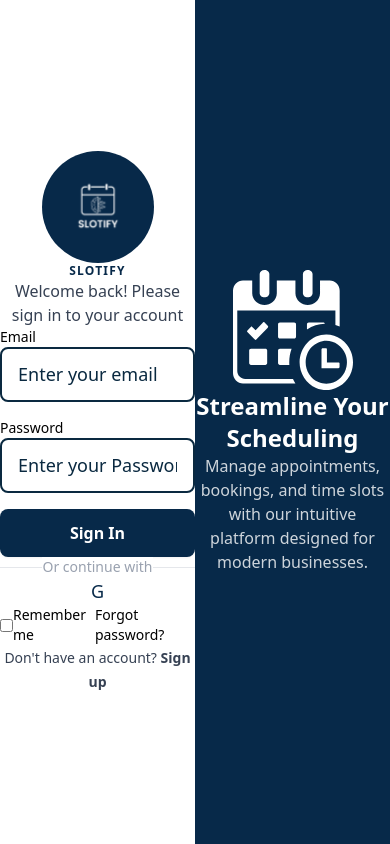
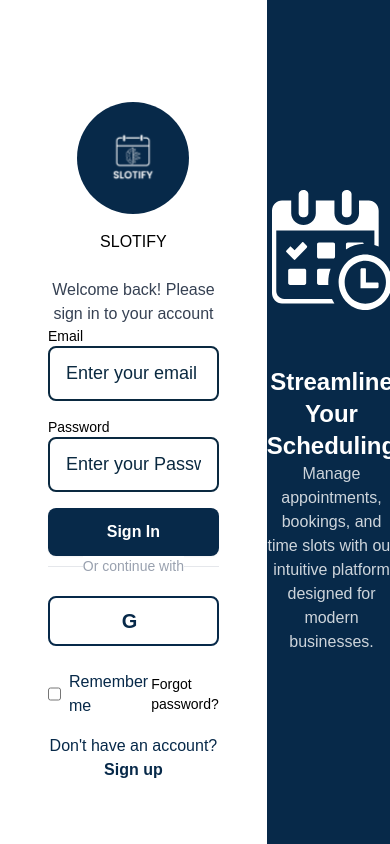
Before and after one commit to Hussein-Alayan/Slotify, a Next.js app in the folder client/: page /auth/login in a window 390 px wide. Built offline with nearby package versions, Linux system fonts and the light colour scheme.

Commit message:
improved styling, and responsive design

```diff
--- /dev/null
+++ b/client/src/app/auth/login/page.module.css
@@ -0,0 +1,68 @@
+.googleBtn {
+  width: 100%;
+  max-width: 28rem;
+  border: 2px solid var(--color-primary);
+  border-radius: 0.5rem;
+  padding: 0.5rem 0;
+  display: flex;
+  align-items: center;
+  justify-content: center;
+  font-weight: bold;
+  font-size: 1.125rem;
+  color: var(--color-primary);
+  background: var(--color-white);
+  margin-bottom: 0.5rem;
+  transition: background 0.2s, color 0.2s, border-color 0.2s;
+  cursor: pointer;
+}
+.googleBtn:hover {
+  background: var(--color-secondary);
+  border-color: var(--color-secondary);
+  color: var(--color-primary);
+}
+.googleIcon {
+  margin-right: 0.5rem;
+  font-size: 1.25rem;
+}
+.calendarIcon {
+  margin-bottom: 3.5rem;
+}
+.loginPage {
+  width: 100vw;
+  height: 100vh;
+  display: flex;
+  background: var(--color-secondary);
+}
+.loginCard {
+  display: flex;
+  flex: 1;
+  background: var(--color-white);
+  border-radius: 0;
+  overflow: hidden;
+  box-shadow: 0 4px 24px 0 rgb(16 24 40 / 10%);
+}
+.leftCol {
+  display: flex;
+  flex-direction: column;
+  flex: 1;
+  align-items: center;
+  justify-content: center;
+  padding: 2rem 3rem;
+}
+.logoContainer {
+  display: flex;
+  flex-direction: column;
+  align-items: center;
+  margin-bottom: 1.5rem;
+  margin-top: 2.5rem;
+}
+.logoCircle {
+  width: 112px;
+  height: 112px;
+  border-radius: 50%;
+  background: var(--color-primary);
+  display: flex;
+  align-items: center;
+  justify-content: center;
+  margin-bottom: 1rem;
+}
--- a/client/src/app/auth/login/page.tsx
+++ b/client/src/app/auth/login/page.tsx
@@ -1,18 +1,49 @@
 import Image from "next/image";
+
+import React, { useState } from "react";
 import Input from "@/components/shared/Input";
 import Button from "@/components/Button";
 import Checkbox from "@/components/shared/Checkbox";
 import Divider from "@/components/shared/Divider";
+import styles from "./page.module.css";
 
 export default function LoginPage() {
+  const [email, setEmail] = useState("");
+  const [password, setPassword] = useState("");
+  const [remember, setRemember] = useState(false);
+  const [error, setError] = useState("");
+  const [loading, setLoading] = useState(false);
+
+  const handleSubmit = async (e: React.FormEvent) => {
+    e.preventDefault();
+    setError("");
+    // Simple validation
+    if (!email || !password) {
+      setError("Please enter both email and password.");
+      return;
+    }
+    setLoading(true);
+    // Simulate async login (replace with real API call)
+    setTimeout(() => {
+      setLoading(false);
+      if (email !== "test@example.com" || password !== "password") {
+        setError("Invalid credentials. Please try again.");
+      } else {
+        setError("");
+        // Redirect or do something on success
+        alert("Login successful!");
+      }
+    }, 1000);
+  };
+
   return (
-    <div className="w-screen h-screen flex bg-[#232323]">
-      <div className="flex flex-1 bg-white rounded-none overflow-hidden shadow-lg">
+    <div className={styles.loginPage}>
+      <div className={styles.loginCard}>
         {/* Left Side - Form */}
-        <div className="flex flex-col flex-1 items-center justify-center px-12 py-8">
+        <div className={styles.leftCol}>
           {/* Logo */}
-          <div className="flex flex-col items-center mb-6">
-            <div className="w-28 h-28 rounded-full bg-[var(--color-primary)] flex items-center justify-center mb-4">
+          <div className={styles.logoContainer}>
+            <div className={styles.logoCircle}>
               <Image
                 src="/logos/Dark-noText.svg"
                 alt="Slotify Logo"
@@ -20,9 +51,7 @@ export default function LoginPage() {
                 height={80}
               />
             </div>
-            <span className="text-xs font-semibold tracking-widest text-[var(--color-primary)]">
-              SLOTIFY
-            </span>
+            <span className={styles.slotifyText}>SLOTIFY</span>
           </div>
           {/* Welcome Text */}
           <div className="mb-6 text-center">
@@ -31,42 +60,65 @@ export default function LoginPage() {
             </p>
           </div>
           {/* Form */}
-          <form className="w-full max-w-md flex flex-col gap-4">
+          <form
+            className="w-full max-w-md flex flex-col gap-4"
+            onSubmit={handleSubmit}
+          >
             <Input
               label="Email"
               placeholder="Enter your email"
               type="email"
+              value={email}
+              onChange={(e) => setEmail(e.target.value)}
               required
             />
             <Input
               label="Password"
               placeholder="Enter your Password"
               type="password"
+              value={password}
+              onChange={(e) => setPassword(e.target.value)}
               required
             />
-            <Button type="submit">Sign In</Button>
+            {error && (
+              <div className="text-red-500 text-sm text-center">{error}</div>
+            )}
+            <Button type="submit" disabled={loading}>
+              {loading ? "Signing In..." : "Sign In"}
+            </Button>
           </form>
           {/* Divider */}
           <Divider>Or continue with</Divider>
           {/* Google Button */}
-          <button className="w-full max-w-md border border-[var(--color-primary)] rounded-lg px-4 py-2 flex items-center justify-center font-bold text-[var(--color-primary)] text-base mb-2">
-            <span className="mr-2 text-lg">G</span>
+          <button
+            className={styles.googleBtn}
+            style={{ marginTop: "1.25rem", marginBottom: "1.5rem" }}
+          >
+            <span className={styles.googleIcon}>G</span>
           </button>
           {/* Options Row */}
-          <div className="w-full max-w-md flex items-center justify-between mt-2 mb-4">
-            <Checkbox label="Remember me" />
-            <a href="#" className="text-sm text-gray-500 hover:underline">
+          <div className="w-full max-w-md flex flex-col items-center gap-4 mb-4">
+            <div className="w-full flex items-center justify-between">
+              <Checkbox
+                label="Remember me"
+                checked={remember}
+                onChange={(e) => setRemember(e.target.checked)}
+              />
+              <a
+                href="#"
+                className="text-sm font-medium text-[var(--color-primary)] hover:underline"
+              >
                 Forgot password?
               </a>
             </div>
-          {/* Sign up link */}
-          <div className="w-full max-w-md text-center mt-2">
-            <span className="text-sm text-gray-700">
+            <div className="w-full text-center">
+              <span className="text-base text-[var(--color-primary)]">
                 Don't have an account?{" "}
-              <a href="#" className="font-bold text-black hover:underline">
+                <a href="#" className="font-bold hover:underline">
                   Sign up
                 </a>
               </span>
+            </div>
           </div>
         </div>
         {/* Right Side - Illustration */}
@@ -76,7 +128,7 @@ export default function LoginPage() {
             alt="Calendar Icon"
             width={120}
             height={120}
-            className="mb-8"
+            className={styles.calendarIcon}
           />
           <h2 className="text-2xl font-bold mb-4 text-center">
             Streamline Your Scheduling
--- a/client/src/app/globals.css
+++ b/client/src/app/globals.css
@@ -9,11 +9,13 @@ html, body {
   height: 100%;
 }
 
+
 body {
   min-height: 100vh;
   line-height: 1.5;
   background: var(--color-white);
   color: var(--color-black);
+  font-family: 'Poppins', sans-serif !important;
   -webkit-font-smoothing: antialiased;
   -moz-osx-font-smoothing: grayscale;
 }
@@ -52,12 +54,7 @@ button {
 
 
 
-@theme inline {
-  --color-background: var(--background);
-  --color-foreground: var(--foreground);
-  --font-sans: var(--font-geist-sans);
-  --font-mono: var(--font-geist-mono);
-}
+
 
 @media (prefers-color-scheme: dark) {
   :root {
--- a/client/src/components/shared/Checkbox.tsx
+++ b/client/src/components/shared/Checkbox.tsx
@@ -6,10 +6,10 @@ type CheckboxProps = React.InputHTMLAttributes<HTMLInputElement> & {
 
 export default function Checkbox({ label, ...props }: CheckboxProps) {
   return (
-    <label className="flex items-center text-sm cursor-pointer select-none font-normal">
+    <label className="flex items-center gap-2 text-base font-medium text-[var(--color-primary)] cursor-pointer select-none">
       <input
         type="checkbox"
-        className="mr-2 accent-[var(--color-primary)] rounded"
+        className="w-4 h-4 accent-[var(--color-primary)] border-2 border-[var(--color-primary)] rounded focus:ring-2 focus:ring-[var(--color-secondary)] transition-all"
         {...props}
       />
       {label}
--- a/client/src/components/shared/Input/styles.css
+++ b/client/src/components/shared/Input/styles.css
@@ -11,7 +11,8 @@
   transition: border-color 0.2s;
 }
 .slotify-input:focus {
-  border-color: #1e4d6b; /* secondary blue or accent */
+  border-color: var(--color-secondary) !important;
+  box-shadow: 0 0 0 2px rgba(30,77,107,0.15);
 }
 .slotify-input::placeholder {
   color: #0a2940;
```
Also changed, not shown: client/src/app/auth/login/Logo.module.css (deleted, +0 -23 lines). Lines whose indentation alone changed are shown as unchanged.
